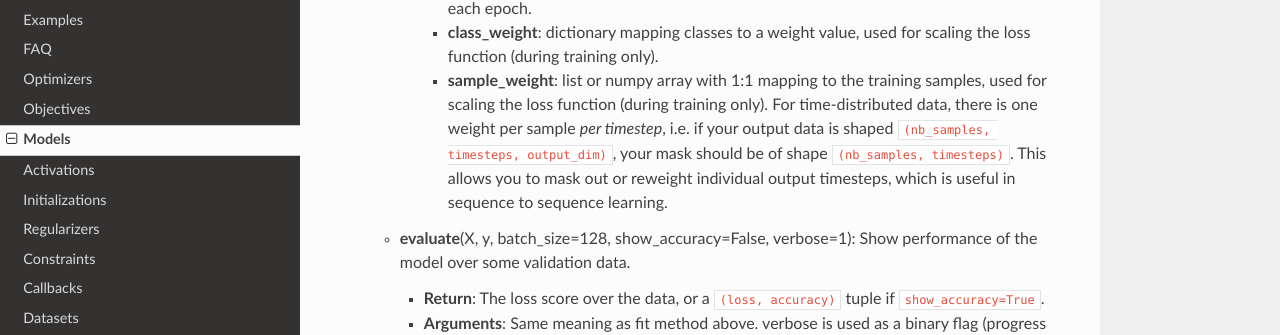
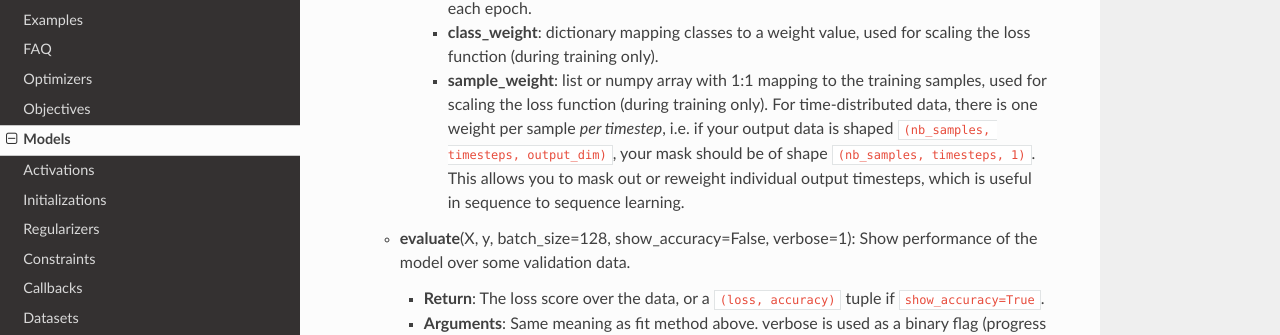
Before and after one commit to Tusespifump1o/keras, an MkDocs documentation site: the page built from docs/sources/models.md, in a window 1280 px wide and 900 px high, scrolled down 992 px. Shown: the part 112-447 px from the top of the window. Built offline with MkDocs 1.6.1, drawn with Linux system fonts in a browser that asks for light colours; nearby versions of some CDN libraries; old or Windows-style settings are respelled for this version of MkDocs.

Commit message:
change sample_weight doc

```diff
--- a/docs/sources/models.md
+++ b/docs/sources/models.md
@@ -27,7 +27,7 @@ model = keras.models.Sequential()
             - __shuffle__: boolean or str (for 'batch'). Whether to shuffle the samples at each epoch. 'batch' is a special option for dealing with the limitations of HDF5 data; it shuffles in batch-sized chunks.
             - __show_accuracy__: boolean. Whether to display class accuracy in the logs to stdout at each epoch.
             - __class_weight__: dictionary mapping classes to a weight value, used for scaling the loss function (during training only).
-            - __sample_weight__: list or numpy array with 1:1 mapping to the training samples, used for scaling the loss function (during training only). For time-distributed data, there is one weight per sample *per timestep*, i.e. if your output data is shaped `(nb_samples, timesteps, output_dim)`, your mask should be of shape `(nb_samples, timesteps)`. This allows you to mask out or reweight individual output timesteps, which is useful in sequence to sequence learning.
+            - __sample_weight__: list or numpy array with 1:1 mapping to the training samples, used for scaling the loss function (during training only). For time-distributed data, there is one weight per sample *per timestep*, i.e. if your output data is shaped `(nb_samples, timesteps, output_dim)`, your mask should be of shape `(nb_samples, timesteps, 1)`. This allows you to mask out or reweight individual output timesteps, which is useful in sequence to sequence learning.
     - __evaluate__(X, y, batch_size=128, show_accuracy=False, verbose=1): Show performance of the model over some validation data.
         - __Return__: The loss score over the data, or a `(loss, accuracy)` tuple if `show_accuracy=True`.
         - __Arguments__: Same meaning as fit method above. verbose is used as a binary flag (progress bar or nothing).
```
